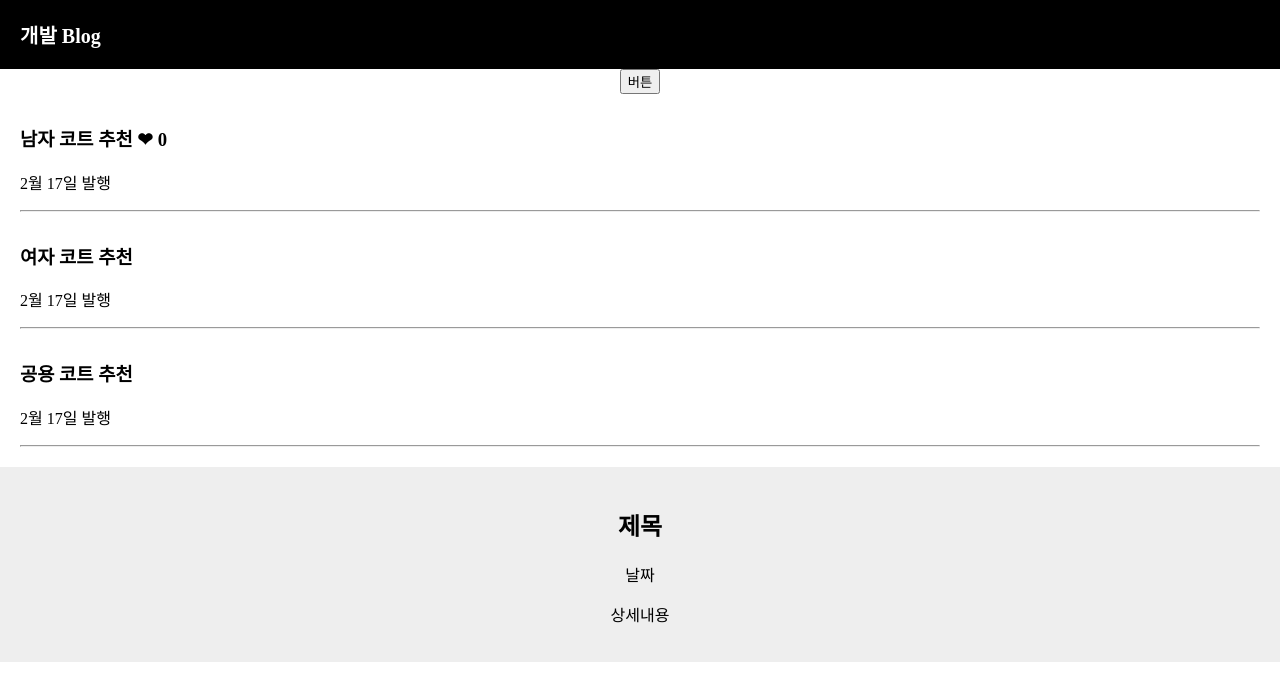
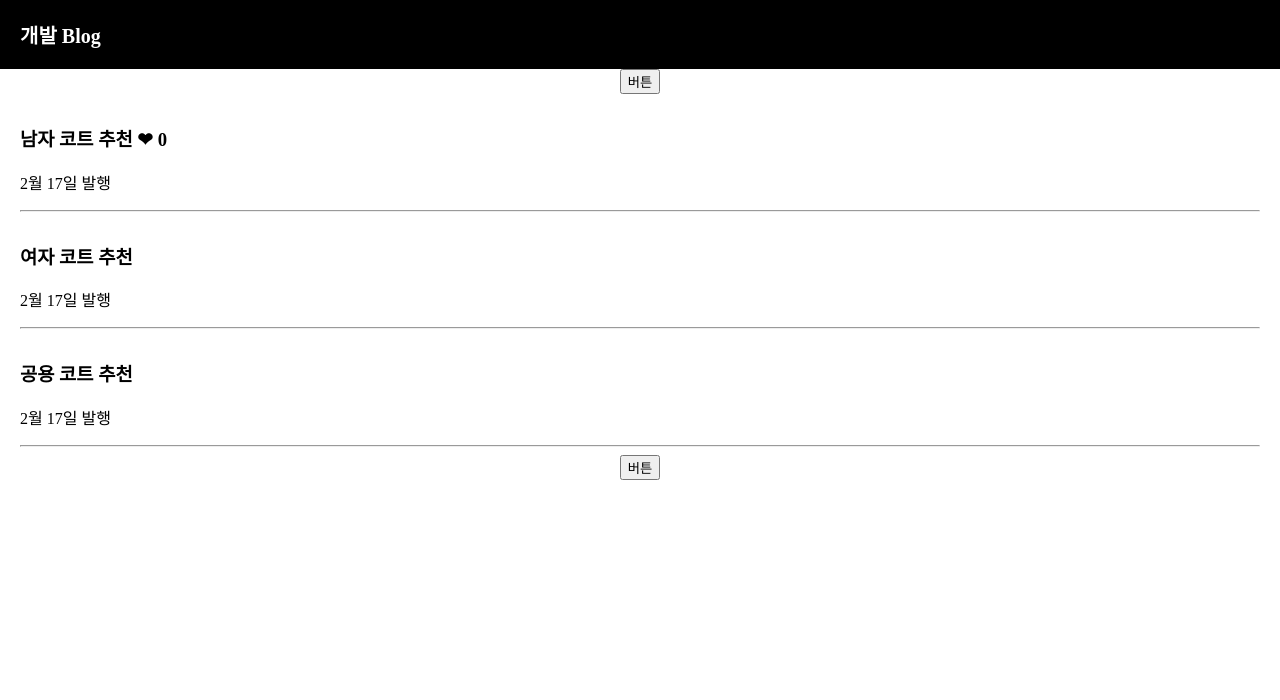
Before and after one commit to WonTaeJang/-, a React (Create React App) app in the folder React/blog/: page / in a window 1280 px wide. Shown: the top 700 px of the page. Built offline with nearby package versions, Linux system fonts and the light colour scheme.

Commit message:
React modal state

```diff
--- a/React/blog/src/App.js
+++ b/React/blog/src/App.js
@@ -7,6 +7,7 @@ import './App.css';
 function App() {
   let posts = '강남 고기 맛집';
   let [따봉, 따봉변경] = useState(0);
+  let [modal, modal변경] = useState(false);
 
   // state:
   // 1. 변수 대신 쓰는 데이터 저장공간
@@ -42,16 +43,25 @@ function App() {
       </div>
 
       <div className="list">
-        <h3>{글제목[2]}</h3>
+        <h3 onClick={() => { modal변경(true) }}>{글제목[2]}</h3>
         <p>2월 17일 발행</p>
+
         <hr></hr>
       </div>
+
+      <button onClick={()=>{modal변경(!modal)}}>버튼</button>
 
       {/* React Component 문법 */}
       {/* Component 유의사항 */}
       {/* 1. 이름은 대괄호 */}
       {/* 2. return() 안에 있는건 태그하나로 묶어야함 */}
-      <Modal></Modal>
+      {/* <Modal/> */}
+
+      {/* if대신 삼항연산자 */}
+      {
+        // 모달창도 state데이터를 이용해서 관리한다.
+        modal === true ?  <Modal/> : null
+      }
 
     </div>
   );
```
